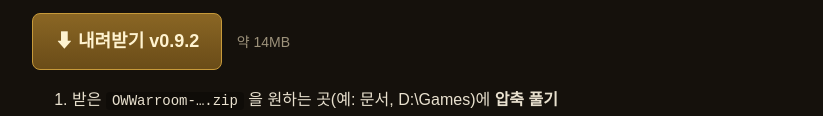
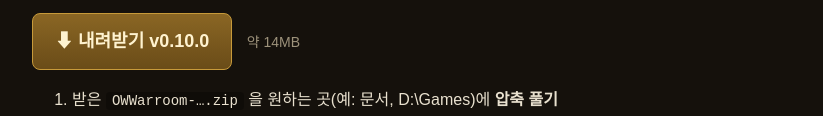
Before and after one commit to ziarc147/ow-warroom-releases, a plain HTML site: page index.html in a window 1280 px wide. Shown: the part 458-574 px from the top of the page, without its empty margins (228-1051 px from the left). Drawn offline with Linux system fonts and the light colour scheme; no server answers.

Commit message:
소개 페이지: 기본 내려받기 링크 v0.10.0
Co-Authored-By: Claude Opus 5.5 <noreply@anthropic.com>

```diff
--- a/index.html
+++ b/index.html
@@ -22,7 +22,7 @@
 </div>
 
 <h2>다운로드</h2>
-<p><a id="dl" class="dl" href="https://github.com/ziarc147/ow-warroom-releases/releases/download/v0.9.2/OWWarroom-0.9.2.zip">⬇ 내려받기 <span id="dlver">v0.9.2</span></a>
+<p><a id="dl" class="dl" href="https://github.com/ziarc147/ow-warroom-releases/releases/download/v0.10.0/OWWarroom-0.10.0.zip">⬇ 내려받기 <span id="dlver">v0.10.0</span></a>
 <span id="dlsize" class="dim">약 14MB</span></p>
 <ol>
   <li>받은 <code>OWWarroom-….zip</code> 을 원하는 곳(예: 문서, D:\Games)에 <b>압축 풀기</b></li>
```
